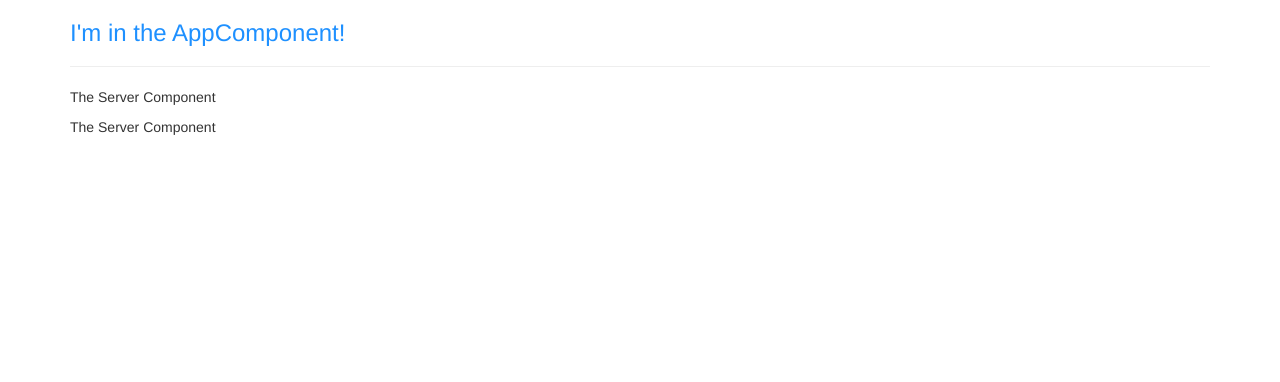
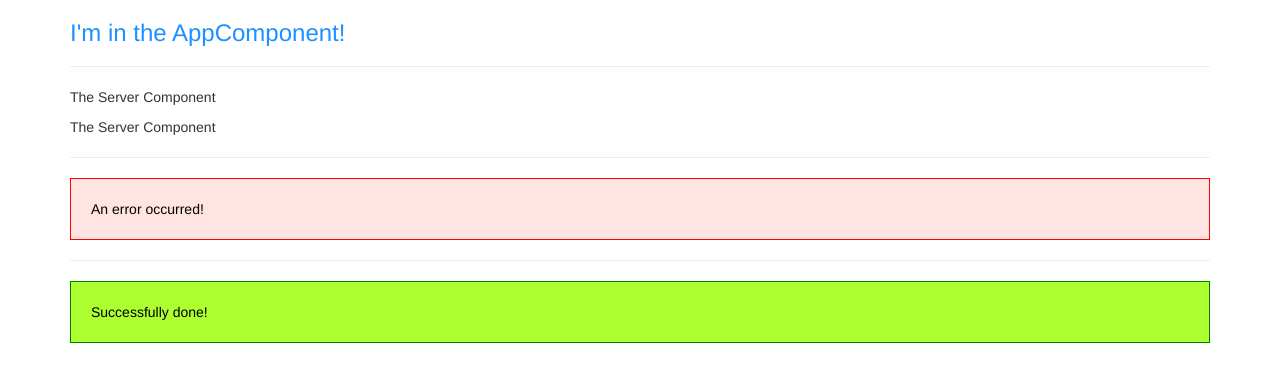
Before and after one commit to allanfantoni/my-first-app, an Angular app: page / in a window 1280 px wide. Shown: the top 382 px of the page. Built offline with nearby package versions, Linux system fonts and the light colour scheme.

Commit message:
Assignment 1: practicing components

```diff
--- a/src/app/app.component.html
+++ b/src/app/app.component.html
@@ -6,6 +6,10 @@
       <app-servers></app-servers>
       <!-- <div app-servers></div> like a attribute -->
       <!-- <div class="app-servers"></div> like a class -->
+      <hr>
+      <app-warning-alert></app-warning-alert>
+      <hr>
+      <app-success-alert></app-success-alert>
     </div>
   </div>
 </div>
--- a/src/app/app.module.ts
+++ b/src/app/app.module.ts
@@ -6,12 +6,16 @@ import { HttpClientModule } from '@angular/common/http';
 import { AppComponent } from './app.component';
 import { ServerComponent } from './server/server.component';
 import { ServersComponent } from './servers/servers.component';
+import { WarningAlertComponent } from './warning-alert/warning-alert.component';
+import { SuccessAlertComponent } from './success-alert/success-alert.component';
 
 @NgModule({
   declarations: [
     AppComponent,
     ServerComponent,
-    ServersComponent
+    ServersComponent,
+    WarningAlertComponent,
+    SuccessAlertComponent
   ],
   imports: [
     BrowserModule,
--- /dev/null
+++ b/src/app/success-alert/success-alert.component.css
@@ -0,0 +1,6 @@
+p {
+  color: black;
+  background-color: greenyellow;
+  border: 1px solid green;
+  padding: 20px
+}
--- /dev/null
+++ b/src/app/success-alert/success-alert.component.html
@@ -0,0 +1 @@
+<p>Successfully done!</p>
--- /dev/null
+++ b/src/app/warning-alert/warning-alert.component.css
@@ -0,0 +1,6 @@
+p {
+  color: black;
+  background-color: mistyrose;
+  border: 1px solid red;
+  padding: 20px;
+}
--- /dev/null
+++ b/src/app/warning-alert/warning-alert.component.html
@@ -0,0 +1 @@
+<p>An error occurred!</p>
```
Also changed, not shown: src/app/success-alert/success-alert.component.ts (added, +11 -0 lines), src/app/warning-alert/warning-alert.component.ts (added, +11 -0 lines).
